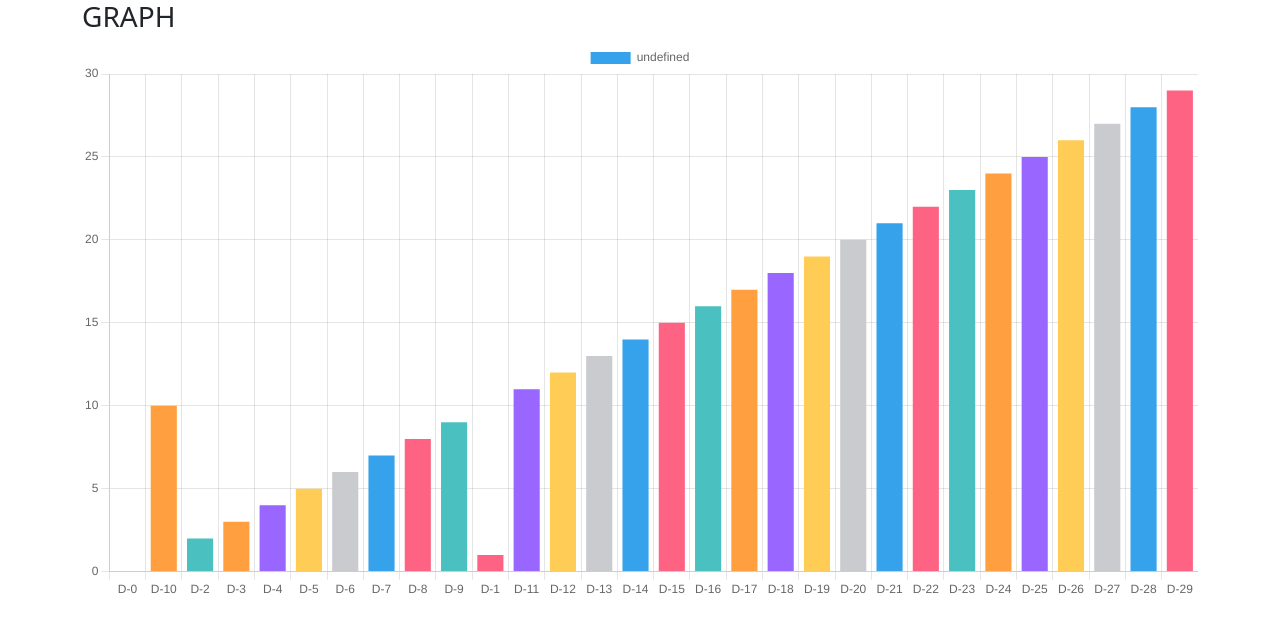
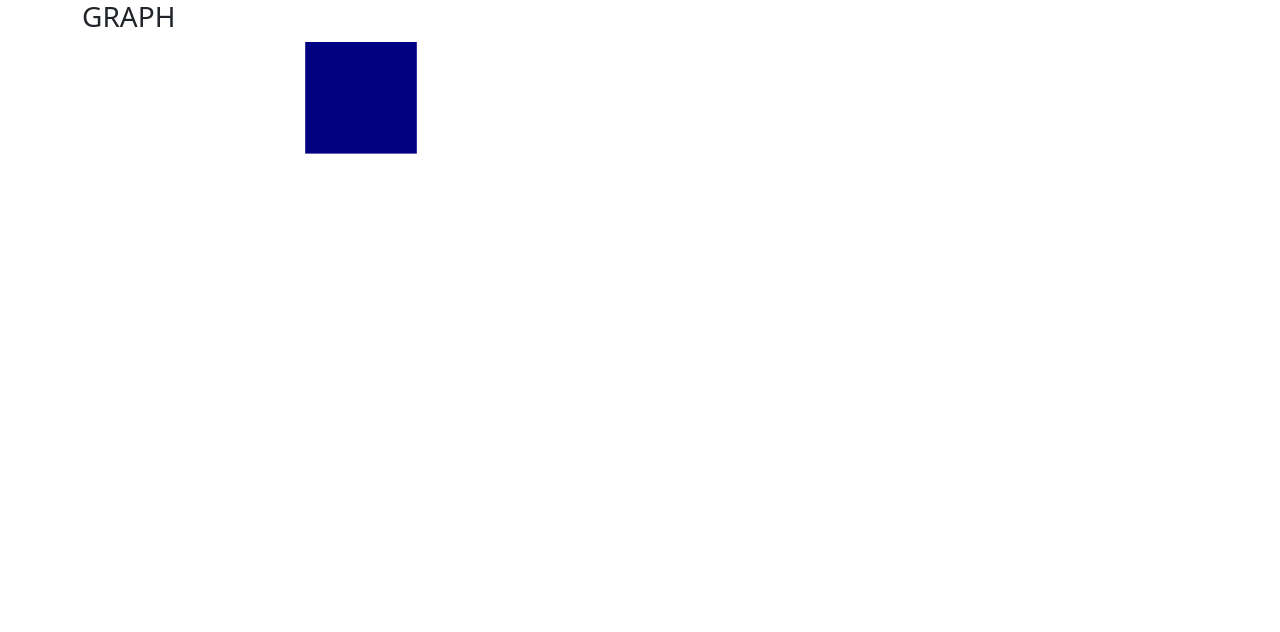
Before and after one commit to lupfeliz/algorhithm-visualizer, a Nuxt app: page / in a window 1280 px wide. Shown: the top 632 px of the page. Built offline with nearby package versions, Linux system fonts and the light colour scheme.

Commit message:
svg 애니메이션 테스트

```diff
--- a/src/app.vue
+++ b/src/app.vue
@@ -1,17 +1,5 @@
 <script setup>
-import { Bar } from 'vue-chartjs'
-import { Chart as ChartJS, Title, Tooltip, Legend, BarElement, CategoryScale, LinearScale } from 'chart.js'
-ChartJS.register(Title, Tooltip, Legend, BarElement, CategoryScale, LinearScale)
-
 import 'bootstrap/dist/css/bootstrap.css'
-
-const chartData = ref({
-  labels: [],
-  datasets: [{
-    data: [],
-    backgroundColor: [],
-  }]
-})
 
 const colors = [
   '#36A2EB',
@@ -23,41 +11,16 @@ const colors = [
   '#C9CBCF'
 ]
 
-for (let inx = 0; inx < 30; inx++) {
-  const label = `D-${inx}`
-  chartData.value.labels.push(label)
-  chartData.value.datasets[0].data.push(inx)
-  chartData.value.datasets[0].backgroundColor.push(colors[inx % colors.length])
-}
+onMounted(async () => {
+  const g1 = document.querySelector('#g1')
+  const r1 = document.querySelector('#g1 > rect')
+  g1.classList.add('svg-animation')
+  r1.classList.add('svg-animation')
 
-const chartOptions = {
-  responsive: true,
-  animation: {
-    duration: 10
-  }
-}
-
-const barchart = ref()
-
-const myStyles = computed(() => ({
-  // backgroundColor: '#f00'
-}))
-
-const swap = (model, inx1, inx2) => {
-  const o = model[inx1]
-  model[inx1] = model[inx2]
-  model[inx2] = o
-}
-
-onMounted(async () => {
-  console.log('CHART:', barchart.value)
-  setTimeout(async () => {
-    swap(chartData.value.datasets[0].data, 1, 10)
-    swap(chartData.value.datasets[0].backgroundColor, 1, 10)
-    swap(chartData.value.labels, 1, 10)
-    chartData.value = JSON.parse(JSON.stringify(chartData.value))
-    console.log('OK')
-  }, 3000)
+  setTimeout(() => {
+    r1.style.transform = `rotate(${90}deg)`
+    g1.style.transform = `translate(${30}px, ${0}px)`
+  }, 500)
 })
 
 </script>
@@ -65,14 +28,18 @@ onMounted(async () => {
   <div class="container">
     <h3>GRAPH</h3>
     <div>
-      <Bar
-        ref="barchart"
-        id="my-chart-id"
-        aria-label="Sales figures for the years 2022 to 2024. Sales in 2022: 987, Sales in 2023: 1209, Sales in 2024: 825."
-        :options="chartOptions"
-        :data="chartData"
-        :style="myStyles"
-        />
+      <svg viewBox="0 0 100 100" width="100%">
+        <g id="g1">
+          <rect x="0" y="0" width="10" height="10" fill="navy">
+          </rect>
+        </g>
+      </svg>
     </div>
   </div>
 </template>
+<style scoped>
+.svg-animation {
+  transition: 0.5s ease-in-out;
+  transition-timing-function: cubic-bezier(0.39, 0.575, 0.565, 1);
+}
+</style>
```
